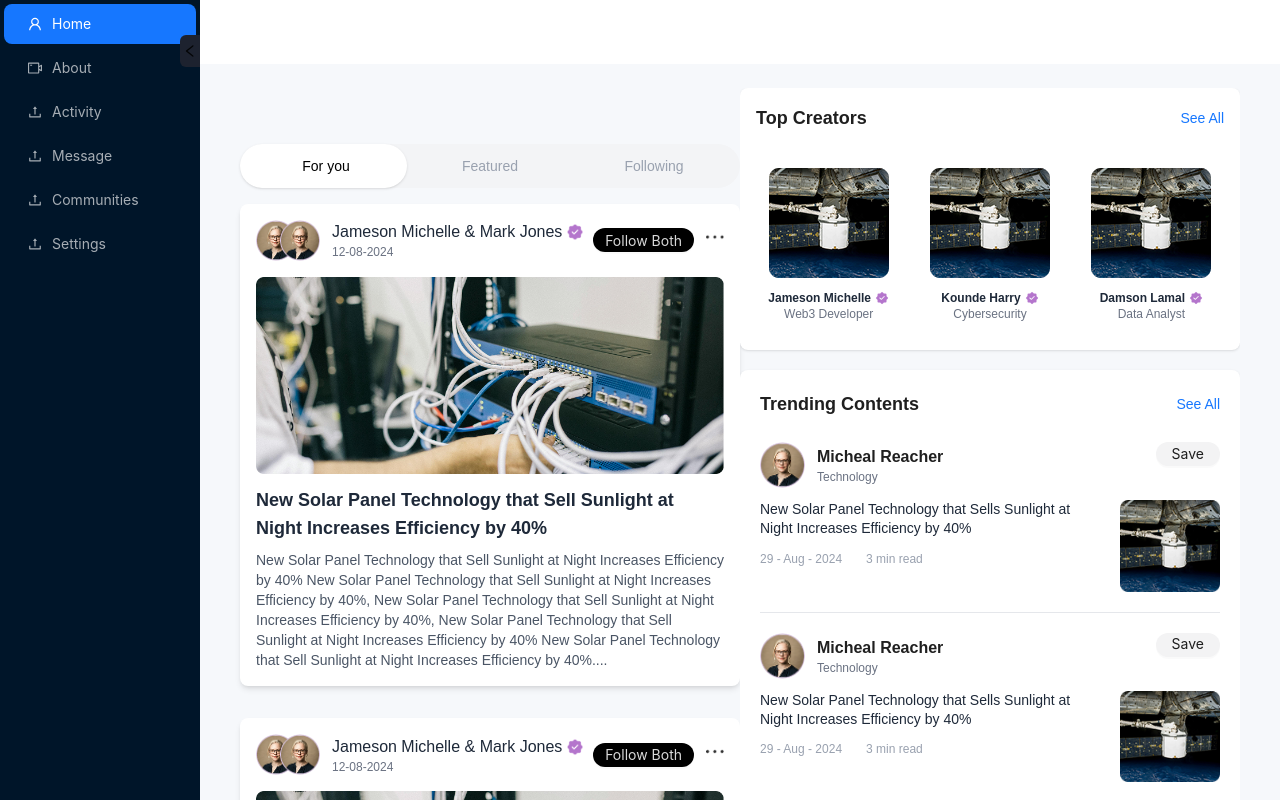
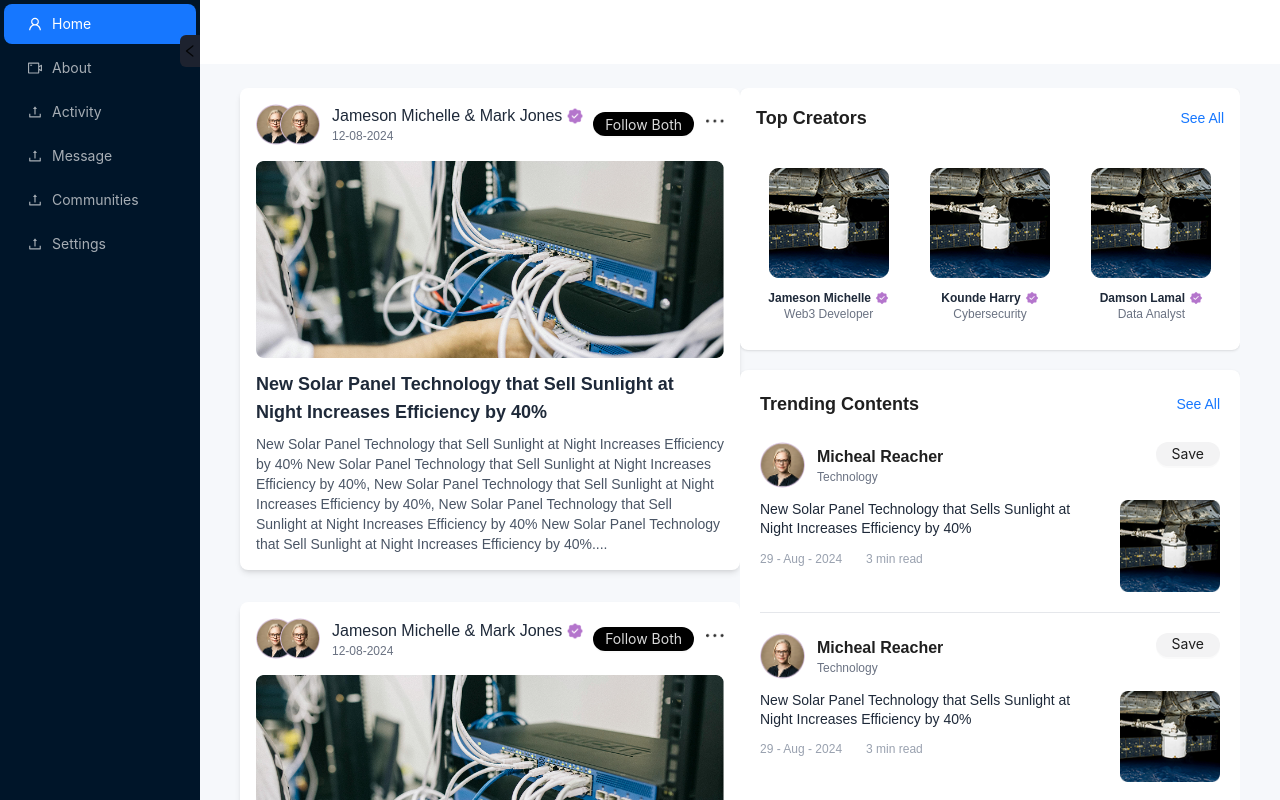
Before and after one commit to emmasam1/withread, a Next.js app: page /dashboard in a window 1280 px wide. Built offline with nearby package versions, Linux system fonts and the light colour scheme.

Commit message:
added context

```diff
--- a/src/app/dashboard/page.jsx
+++ b/src/app/dashboard/page.jsx
@@ -33,7 +33,9 @@
     <div className="grid grid-cols-[2fr_500px] h-screen ">
       {/* Left Column */}
       <div className="rounded-lg p-4 grid grid-cols gap-4">
-        <div className="w-full mx-auto mt-10">
+        <div className="w-full mx-auto -mt-4">
+          {isLoggedIn && (
+            <>
               {/* Tab Header */}
               <div className="relative flex bg-gray-100 rounded-full p-1 mb-4">
                 {tabs.map((tab) => (
@@ -58,7 +60,6 @@
               </div>
 
               {/* Post Input Box */}
-          {isLoggedIn && (
               <div className="bg-white rounded-lg p-3 mb-6">
                 <div className="flex items-center gap-5">
                   <Image
@@ -81,6 +82,7 @@
                   </Button>
                 </div>
               </div>
+            </>
           )}
 
           {/* Tab Content */}
```
Lines whose indentation alone changed are shown as unchanged.
